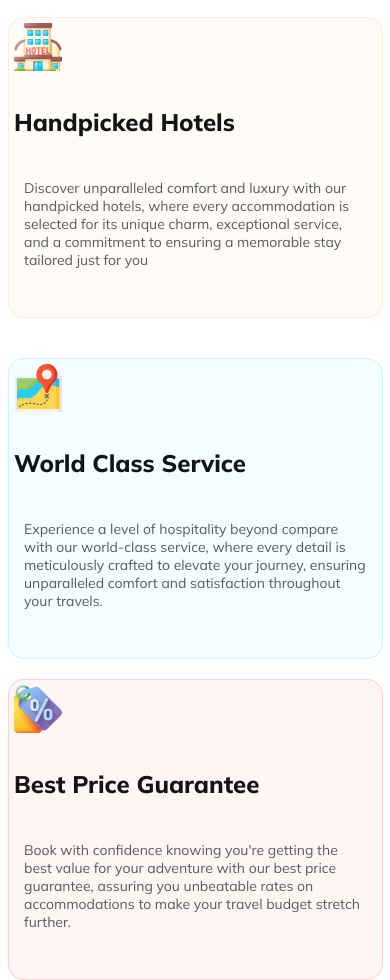
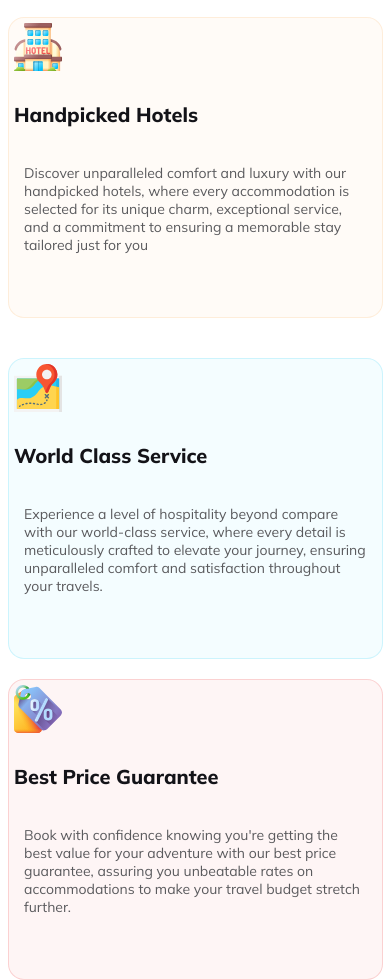
Before and after one commit to ashfiaKhatun/travel-site, a plain HTML site: page index.html in a window 390 px wide. Shown: the part 3315-4295 px from the top of the page. Drawn offline with Linux system fonts and the light colour scheme.

Commit message:
modified title

```diff
--- a/styles.css
+++ b/styles.css
@@ -231,7 +231,8 @@ nav ul a {
     }
 
     .section-title,
-    .destination-img h4 {
+    .destination-img h4,
+    .choose .card h4 {
         font-size: 20px;
     }
 
```
